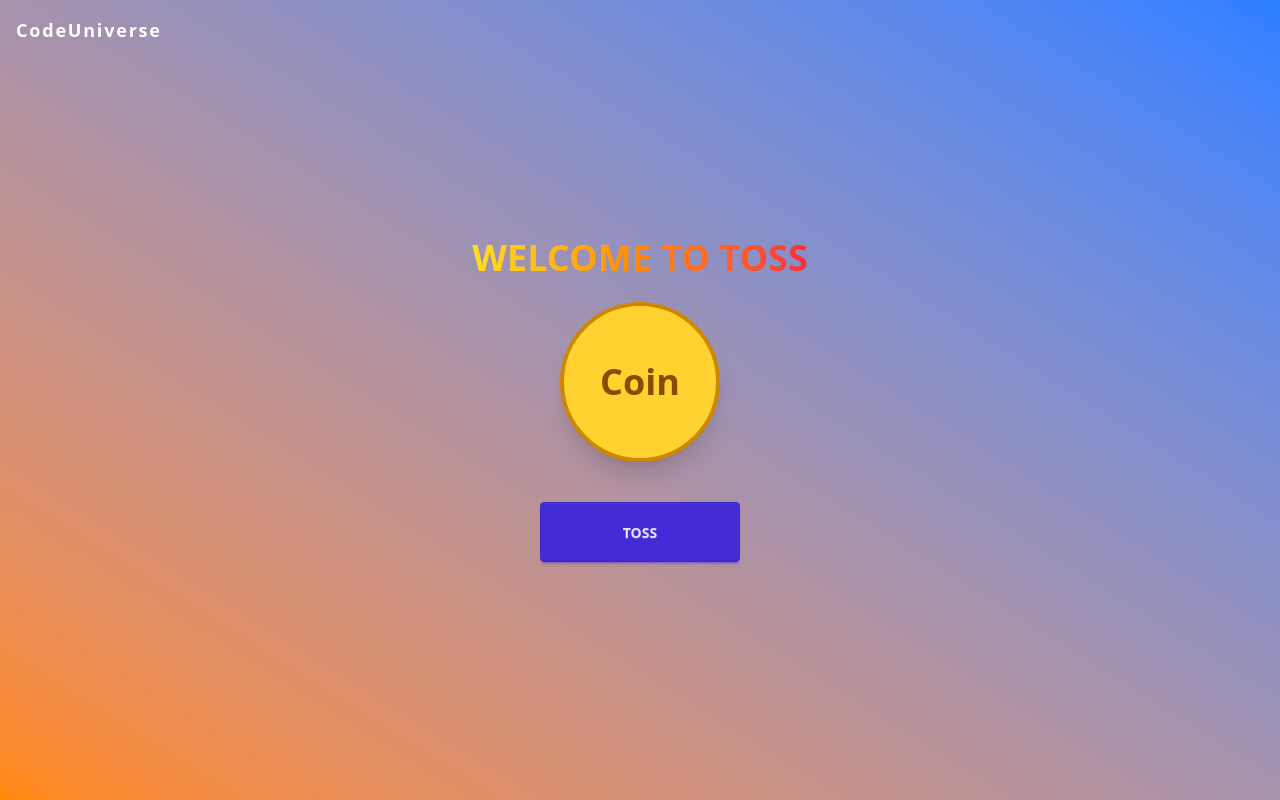
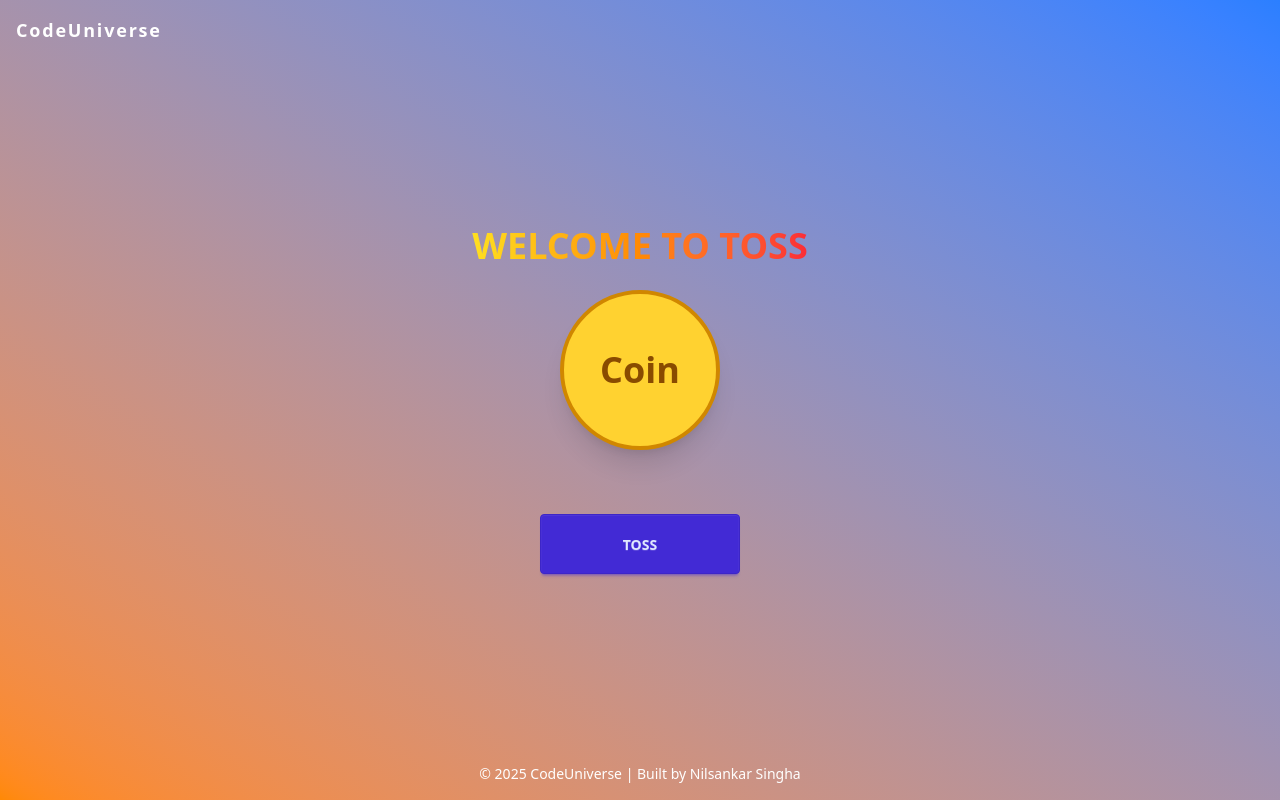
Before and after one commit to nilsankarhaobam/toss-app, a React (Vite) app: page / in a window 1280 px wide. Built offline with nearby package versions, Linux system fonts and the light colour scheme.

Commit message:
Added footer with author and CodeUniverse branding

```diff
--- a/index.html
+++ b/index.html
@@ -4,18 +4,25 @@
     <meta charset="UTF-8" />
     <link rel="icon" type="image/svg+xml" href="src/assets/logo.ico" />
     <meta name="viewport" content="width=device-width, initial-scale=1.0" />
-    <title>Welcome</title>
+    <title>CodeUniverse</title>
 
     <!-- Author and Project Metadata -->
-    <!--
-      Toss App
-      Author: H Nilsankar Singha
-      Website: CodeUniverse
-      Description: A fun coin toss game built with React, Framer Motion, and Tailwind/DaisyUI.
-    -->
     <meta name="author" content="H Nilsankar Singha">
     <meta name="description" content="A fun coin toss game built with React, Framer Motion, and Tailwind/DaisyUI.">
     <meta name="keywords" content="Toss, Coin, React, Framer Motion, Tailwind, DaisyUI, Game, CodeUniverse">
+
+    <!-- Open Graph (for sharing on social media) -->
+    <meta property="og:title" content="CoinToss - CodeUniverse">
+    <meta property="og:description" content="Flip a virtual coin with realistic animation! Built with React and Framer Motion.">
+    <meta property="og:image" content="src/assets/logo.ico">
+    <meta property="og:type" content="website">
+    <meta property="og:url" content="https://cointoss-eight.vercel.app">
+
+    <!-- Twitter Card -->
+    <meta name="twitter:card" content="summary_large_image">
+    <meta name="twitter:title" content="CoinToss - CodeUniverse">
+    <meta name="twitter:description" content="Flip a virtual coin with realistic animation! Built with React and Framer Motion.">
+    <meta name="twitter:image" content="src/assets/logo.ico">
   </head>
   <body>
     <div id="root"></div>
--- a/src/components/toss/Toss.jsx
+++ b/src/components/toss/Toss.jsx
@@ -1,10 +1,5 @@
-/**
- * Toss App
- * Author: H Nilsankar Singha
- * License: Apache 2.0
- * Website: CodeUniverse
- * Description: A fun coin toss game built with React, Framer Motion, and Tailwind/DaisyUI.
- */
+/** * Toss App * Author: H Nilsankar Singha * License: Apache 2.0 * Website: CodeUniverse *
+ * Description: A fun coin toss game built with React, Framer Motion, and Tailwind CSS. */
 
 
 import React, { useState } from 'react';
@@ -36,7 +31,7 @@ const Toss = () => {
   };
 
   return (
-    <div className="h-screen bg-gradient-to-tr from-orange-400 to-blue-500 relative">
+    <div className="h-screen bg-gradient-to-tr from-orange-400 to-blue-500 relative flex flex-col justify-center items-center">
 
       {/* Top-left website tag */}
       <div className="absolute top-4 left-4">
@@ -46,7 +41,7 @@ const Toss = () => {
       </div>
 
       {/* Center content */}
-      <div className='flex flex-col justify-center items-center min-h-screen'>
+      <div className='flex flex-col justify-center items-center'>
         <motion.h1
           initial={{ scale: 0.1 }}
           animate={{ scale: 1 }}
@@ -58,7 +53,7 @@ const Toss = () => {
 
         {/* Coin */}
         <motion.div
-          className='bg-amber-300 w-40 h-40 rounded-full shadow-xl border-4 border-yellow-600 flex justify-center items-center'
+          className='bg-amber-300 w-40 h-40 rounded-full shadow-xl border-4 border-yellow-600 flex justify-center items-center mb-6'
           animate={{ rotateY: rotation }}
           transition={{ duration: 5, ease: easeInOut }}
         >
@@ -83,6 +78,16 @@ const Toss = () => {
           TOSS
         </button>
       </div>
+
+      {/* Footer */}
+      <motion.footer
+        className="absolute bottom-4 text-white text-sm"
+        initial={{ opacity: 0, y: 20 }}
+        animate={{ opacity: 1, y: 0 }}
+        transition={{ duration: 1, ease: "easeOut" }}
+      >
+        © 2025 CodeUniverse | Built by Nilsankar Singha
+      </motion.footer>
     </div>
   );
 };
```
